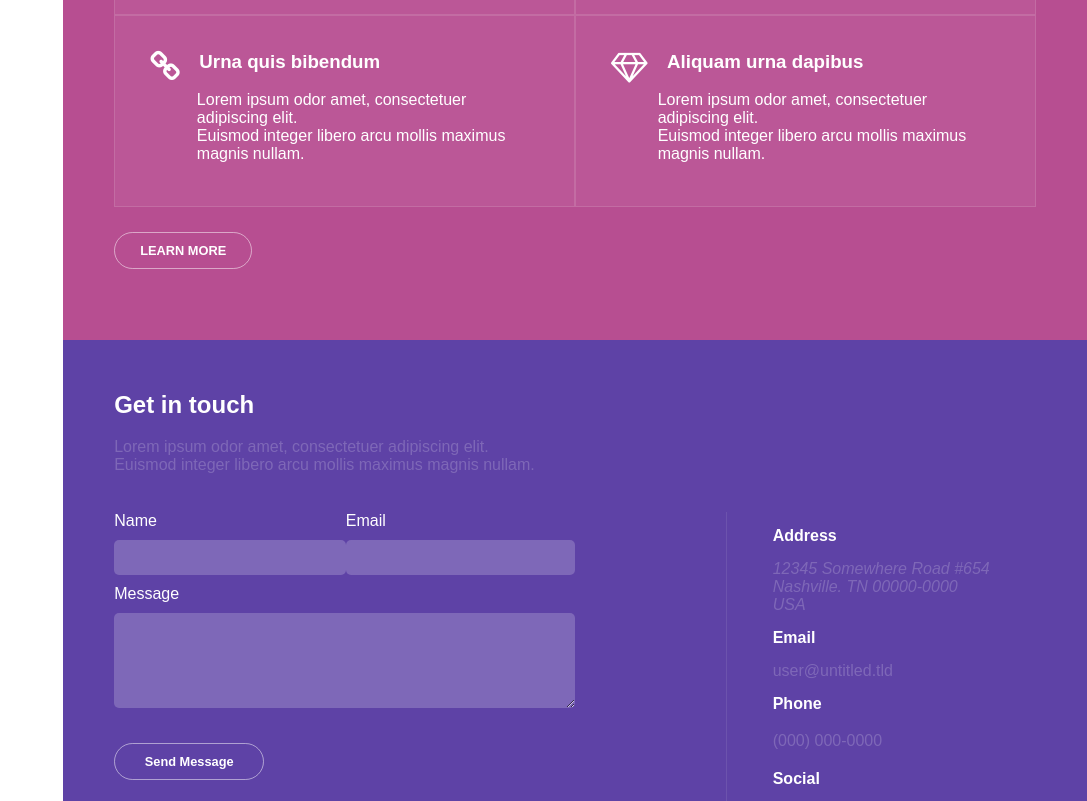
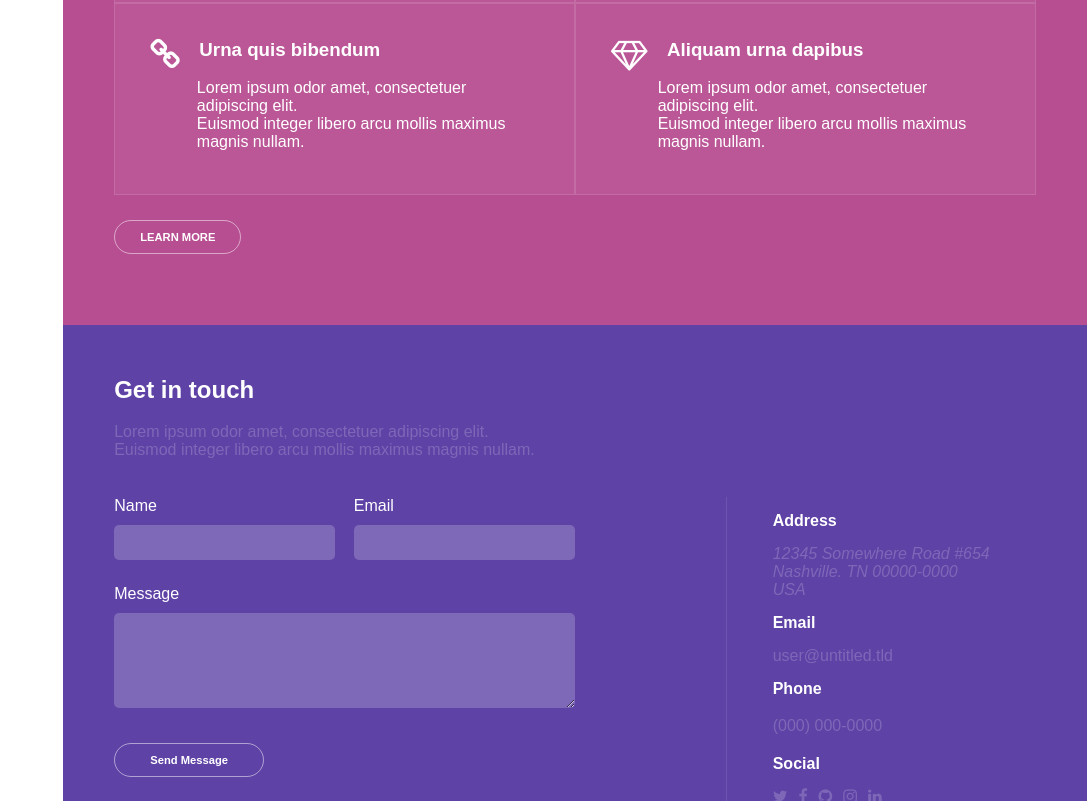
Before and after one commit to NikolaGjorgovski/ISource, a plain HTML site: page 1va vezba/index.html in a window 1280 px wide. Shown: the part 1999-2800 px from the top of the page, without its empty margins (193-1280 px from the left). Drawn offline with Linux system fonts and the light colour scheme.

Commit message:
form edit

```diff
--- a/1va vezba/index.html
+++ b/1va vezba/index.html
@@ -148,11 +148,11 @@
           <div class="info">
           <form>
             <div class="name_email">
-            <div>
+            <div class="element_name_email">
               <label for="name">Name</label>
             <input type="text" id="name" required />
           </div>
-          <div>
+          <div class="element_name_email">
             <label class=""  for="email">Email</label>
             <input type="email" id="email" required />
           </div>
--- a/1va vezba/style.css
+++ b/1va vezba/style.css
@@ -142,7 +142,7 @@
     background-color: Transparent;
     padding: 10px 25px;
     color: white;
-    font-size: 0.8em;
+    font-size: 0.7em;
     font-weight: bold;
     border-radius: 24px;
     border-style: none;
@@ -157,6 +157,10 @@
   .name_email{
     display:flex;
     justify-content: space-between;
+    margin-bottom: 15px;
+  }
+  .name_email .element_name_email{
+    width: 48%;
   }
   footer{
     background-color: rgba(73,51,130,255);
@@ -166,7 +170,7 @@
   }
   @media(max-width: 449.98px) {
     .main {
-      width: 100vw;
+      width: 100%;
       float: none;
     }
     .sidenav {
@@ -239,6 +243,11 @@
     }
     .name_email{
       flex-direction: column;
+      margin-bottom: 0;
+    }
+    .name_email .element_name_email{
+      width: 100%;
+      margin-bottom: 5px;
     }
 
     .info-container {
```
